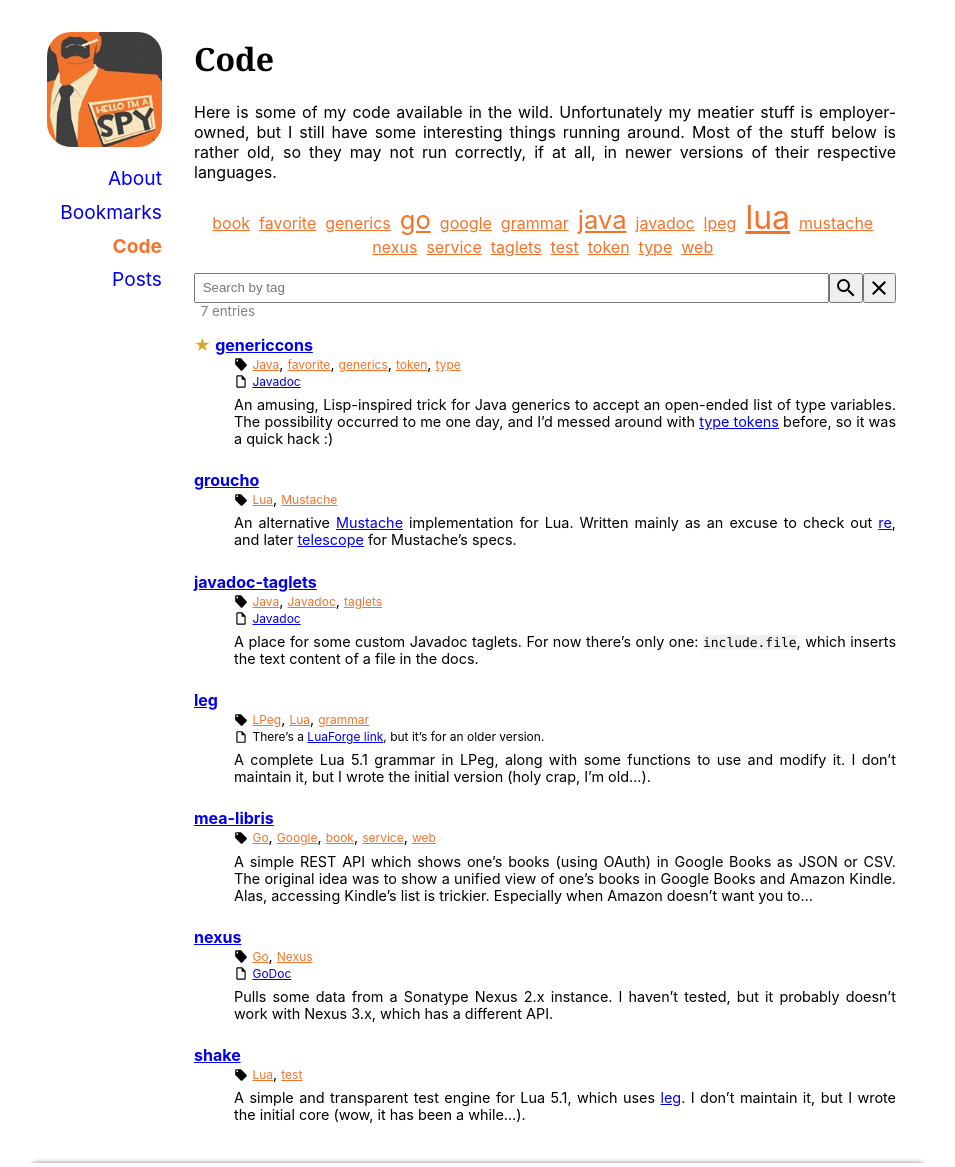
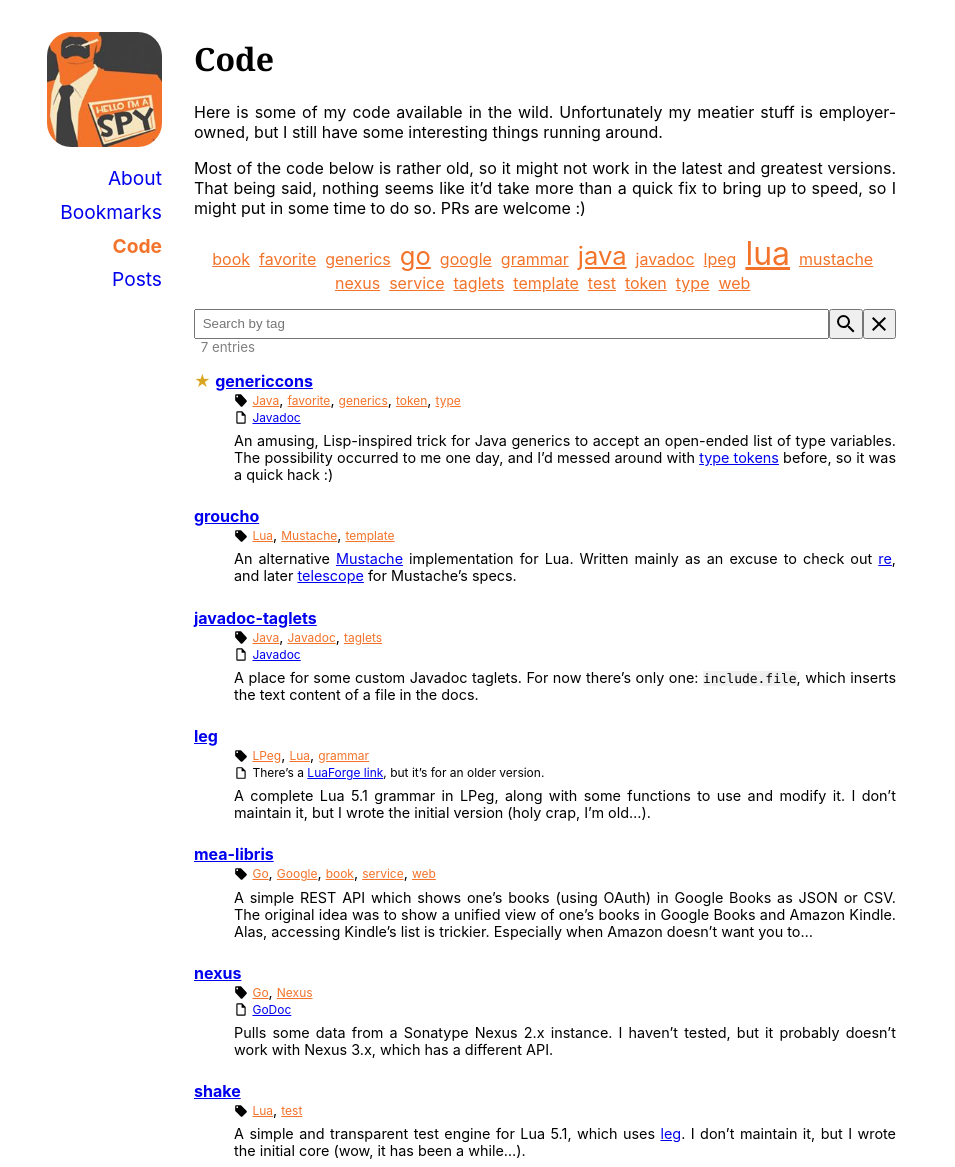
Before and after one commit to hanjos/hanjos.github.io, a Jekyll site: the page built from code.md, in a window 1280 px wide, cut to the strip 0-1167 px from the top of the page. Shown: the whole strip, without its empty margins (162-1117 px from the left). Built offline with Jekyll 4.4.1, drawn with Linux system fonts in a browser that asks for light colours.

Commit message:
Ajustes.

```diff
--- a/_data/code.yml
+++ b/_data/code.yml
@@ -15,7 +15,7 @@
 - title: groucho
   url: https://github.com/hanjos/groucho
   description: An alternative [Mustache](http://mustache.github.io/) implementation for Lua. Written mainly as an excuse to check out [re](http://www.inf.puc-rio.br/~roberto/lpeg/re.html), and later [telescope](https://github.com/norman/telescope) for Mustache's specs.
-  tags: ['Lua', 'Mustache']
+  tags: ['Lua', 'Mustache', 'template']
 - title: genericcons
   url: https://github.com/hanjos/genericcons
   description: An amusing, Lisp-inspired trick for Java generics to accept an open-ended list of type variables. The possibility occurred to me one day, and I'd messed around with [type tokens](http://gafter.blogspot.com/2006/12/super-type-tokens.html) before, so it was a quick hack :)
--- a/code.md
+++ b/code.md
@@ -5,7 +5,9 @@ title: Code
 
 # Code
 
-Here is some of my code available in the wild. Unfortunately my meatier stuff is employer-owned, but I still have some interesting things running around. Most of the stuff below is rather old, so they may not run correctly, if at all, in newer versions of their respective languages.
+Here is some of my code available in the wild. Unfortunately my meatier stuff is employer-owned, but I still have some interesting things running around.
+
+Most of the code below is rather old, so it might not work in the latest and greatest versions. That being said, nothing seems like it'd take more than a quick fix to bring up to speed, so I might put in some time to do so. PRs are welcome :)
 
 {% assign sorted_tags = site.data.code | map: 'tags' | join: ',' | downcase | split: ',' | group_by_exp: 'item', 'item' | sort: 'name' %}
 {% assign max_count = sorted_tags | map: 'size' | sort | last | times: 1.0 %}
```
